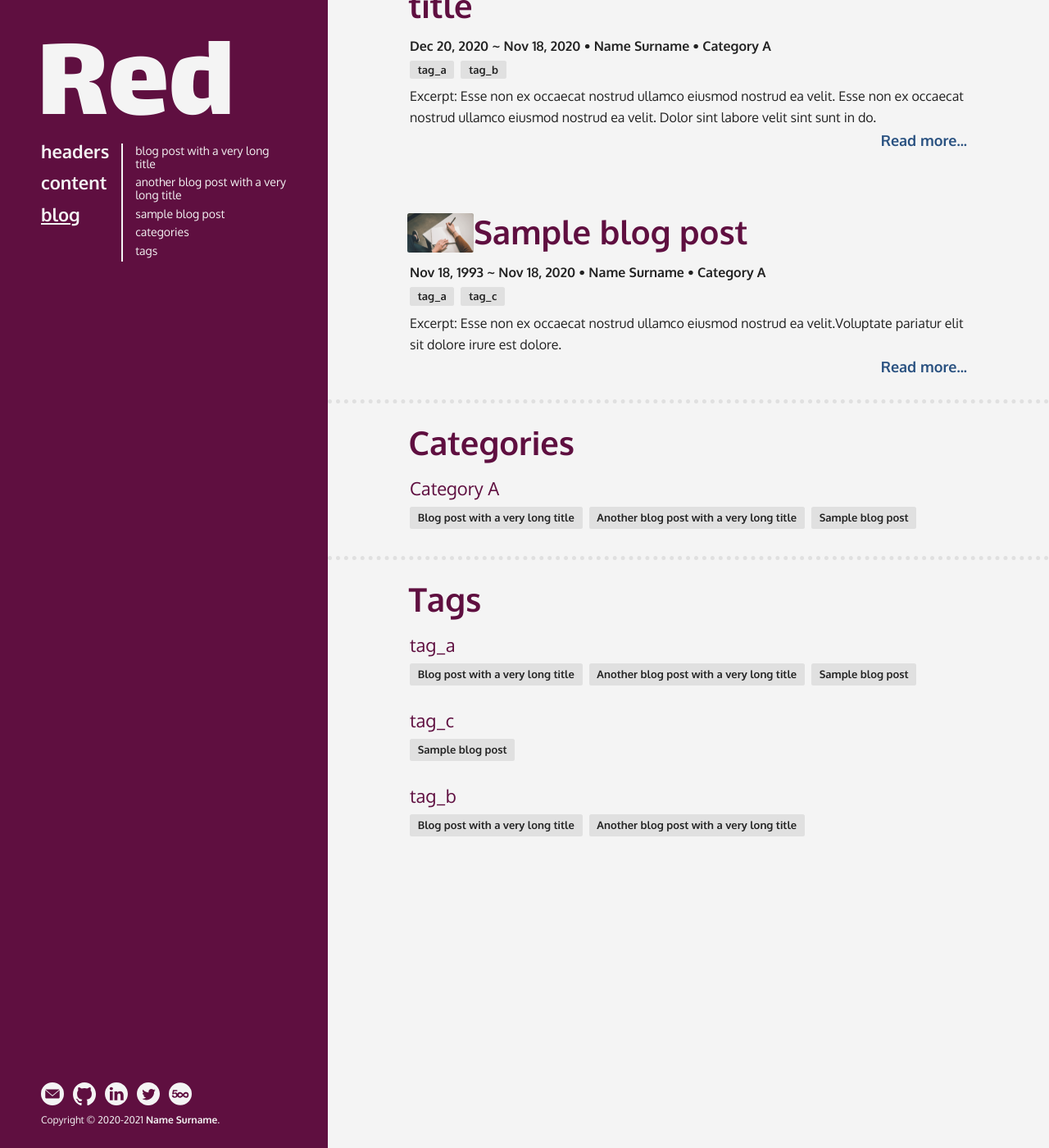
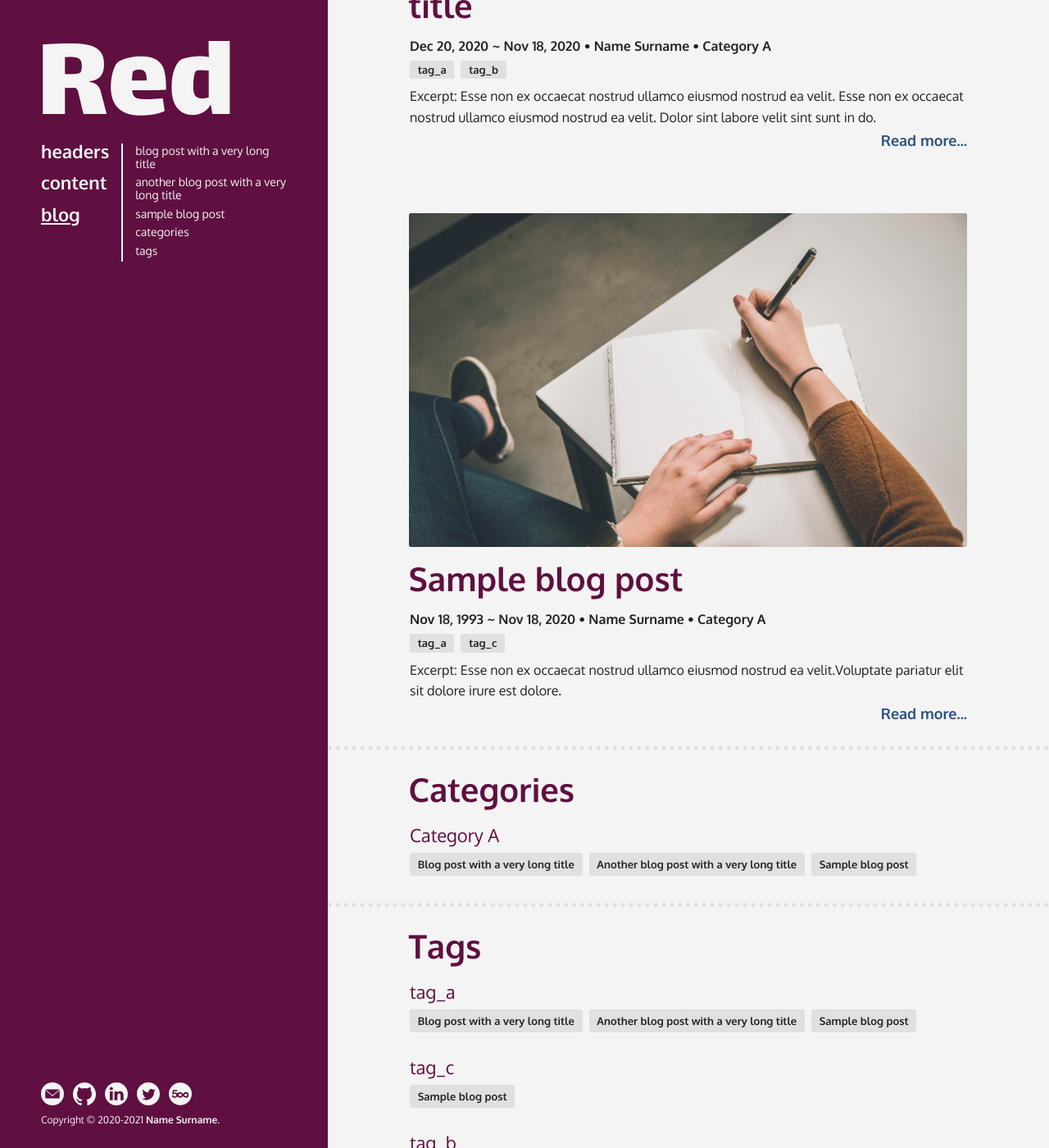
Before and after one commit to rafalkaron/r-jekyll-theme, a Jekyll site: the page built from blog.md, in a window 1280 px wide and 1400 px high, scrolled down 362 px. Shown: the whole window at 82% size. Built offline with Jekyll 4.4.1, drawn with Linux system fonts in a browser that asks for light colours; some web fonts are replaced.

Commit message:
fixed h1 images

```diff
--- a/_sass/r/content/title.scss
+++ b/_sass/r/content/title.scss
@@ -62,3 +62,13 @@ h6 > img {
     height: 1.2em;
     margin-bottom: -0.25em;
 }
+
+img.post-image {
+        overflow: auto;
+        padding: 0;
+        margin: $margin 0;
+        max-width: 100%;
+        display: block;
+        border-radius: $border-radius;
+        height: unset;
+}
```
